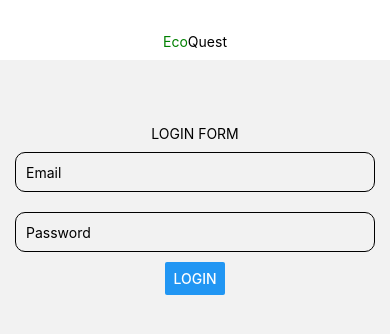
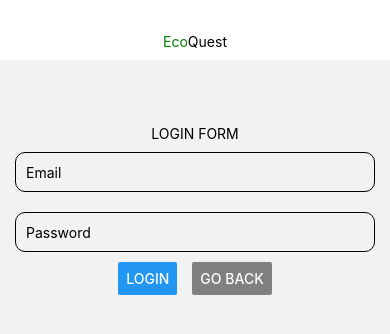
Before and after one commit to tchan70/EcoQuest, a React Native app: screen /LoginPage in a window 390 px wide. Shown: the top 334 px of the page. Built offline with nearby package versions, Linux system fonts and the light colour scheme; no server answers.

Commit message:
goBack buttons added on Login and SignUp Pages

```diff
--- a/src/components/login-signup/login/LoginPage.js
+++ b/src/components/login-signup/login/LoginPage.js
@@ -5,7 +5,7 @@ import { onAuthStateChanged, signInWithEmailAndPassword } from "firebase/auth";
 import { FIREBASE_AUTH } from "../../../../firebaseConfig";
 
 
-export default function LoginPage() {
+export default function LoginPage({ navigation: { replace } }) {
 
     const [email, setEmail] = useState('')
     const [password, setPassword] = useState('')
@@ -15,6 +15,10 @@ export default function LoginPage() {
     function handleLogin() {
         signInWithEmailAndPassword(auth, email, password)
         .catch(err => alert('Could not login! ' + err.message))
+    }
+
+    function handleGoBack() {
+        replace("LogInOrSignInPage")
     }
 
     useEffect(() => {
@@ -42,7 +46,10 @@ export default function LoginPage() {
                     autoCapitalize="none"
                     secureTextEntry
                 />
-                <Button title="Login" onPress={handleLogin}/>
+                <View style={styles.buttons}>
+                    <Button title="Login" onPress={handleLogin}/>
+                    <Button color={'grey'} title="Go Back" onPress={handleGoBack}/>
+                </View>
         </View>
     );
 }
@@ -63,5 +70,9 @@ const styles = StyleSheet.create({
         width: "100%",
         padding: 10,
         margin: 10
+    },
+    buttons: {
+        flexDirection: "row",
+        gap: 15
     }
 });
--- a/src/components/login-signup/signup/SignUpPage.js
+++ b/src/components/login-signup/signup/SignUpPage.js
@@ -23,6 +23,10 @@ export default function SignUpPage({navigation: {replace}}) {
         } else {
             alert("Password and Confirm password are not matching.")
         }
+    }
+
+    function handleGoBack() {
+        replace("LogInOrSignInPage")
     }
 
     return (
@@ -52,7 +56,10 @@ export default function SignUpPage({navigation: {replace}}) {
                     autoCapitalize="none"
                     secureTextEntry
                 />
-            <Button title="Register" onPress={handleSignUp}/>
+                <View style={styles.buttons}>
+                    <Button title="Register" onPress={handleSignUp}/>
+                    <Button color={'grey'} title="Go Back" onPress={handleGoBack}/>
+                </View>
         </View>
     )
 }
@@ -75,5 +82,9 @@ const styles = StyleSheet.create({
         width: "100%",
         padding: 10,
         margin: 10
+    },
+    buttons: {
+        flexDirection: "row",
+        gap: 15
     }
 });
```
